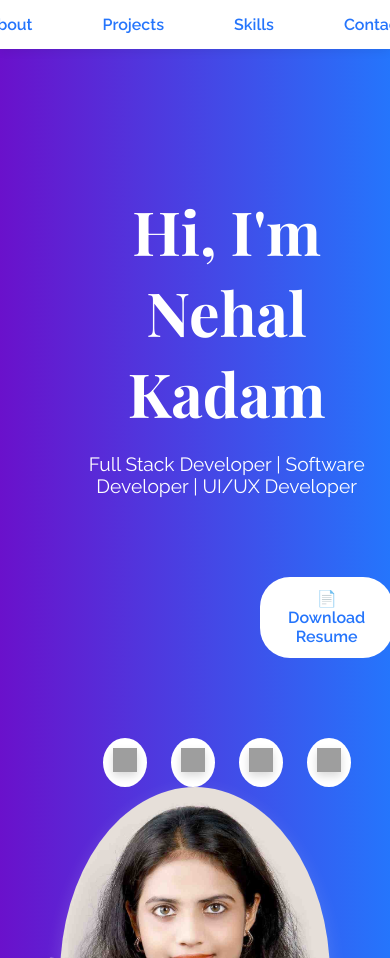
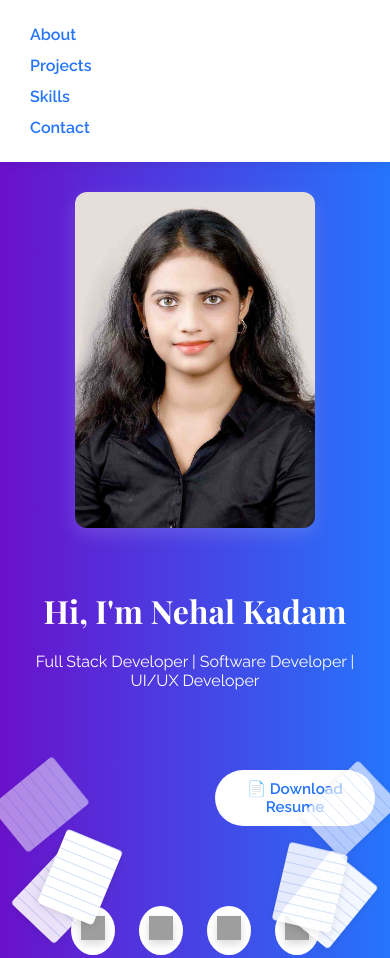
Before and after one commit to Nehal-Kadam/Portfolio, a plain HTML site: page index.html in a window 390 px wide. Shown: the top 958 px of the page. Drawn offline with nearby package versions, Linux system fonts and the light colour scheme; grey boxes are pictures that could not be loaded.

Commit message:
Update style.css

```diff
--- a/style.css
+++ b/style.css
@@ -288,3 +288,58 @@ footer {
   object-fit: cover;
   box-shadow: 0 4px 8px rgba(0,0,0,0.15);
 }
+/* 📱 Mobile Responsive Adjustments */
+@media (max-width: 768px) {
+  .hero {
+    flex-direction: column;
+    padding: 30px 15px;
+    text-align: center;
+  }
+
+  .hero-center {
+    order: 2;
+    margin-top: 20px;
+  }
+
+  .hero-right {
+    order: 1;
+    margin-bottom: 20px;
+  }
+
+  .profile-photo {
+    max-width: 240px;
+    border-radius: 12px;
+  }
+
+  .name {
+    font-size: 2rem;
+  }
+
+  .tagline {
+    font-size: 1rem;
+  }
+
+  .resume-btn {
+    font-size: 0.95rem;
+    padding: 10px 16px;
+    margin-top: 10px;
+  }
+
+  .social-icons {
+    gap: 12px;
+  }
+
+  .skills-grid {
+    flex-direction: column;
+    gap: 30px;
+  }
+
+  .navbar ul {
+    flex-direction: column;
+    gap: 12px;
+  }
+
+  .navbar {
+    padding: 10px;
+  }
+}
```
